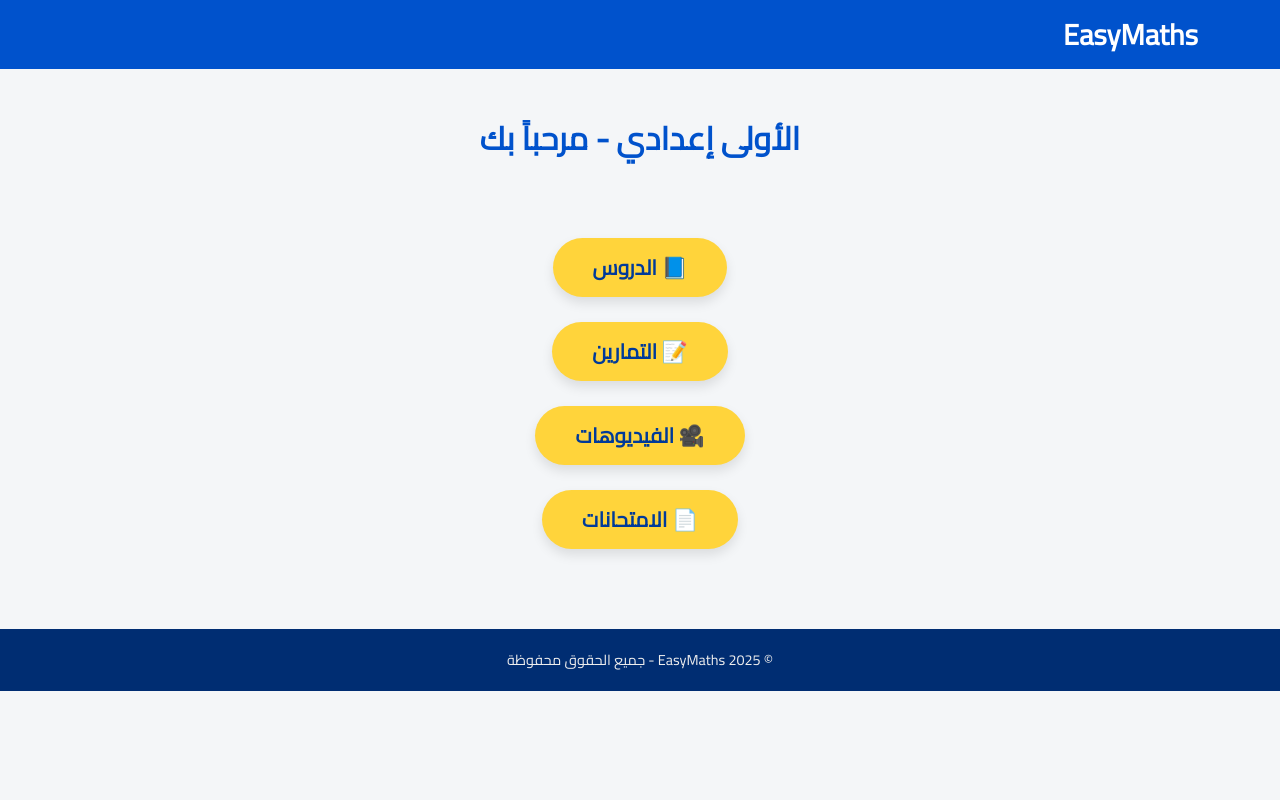
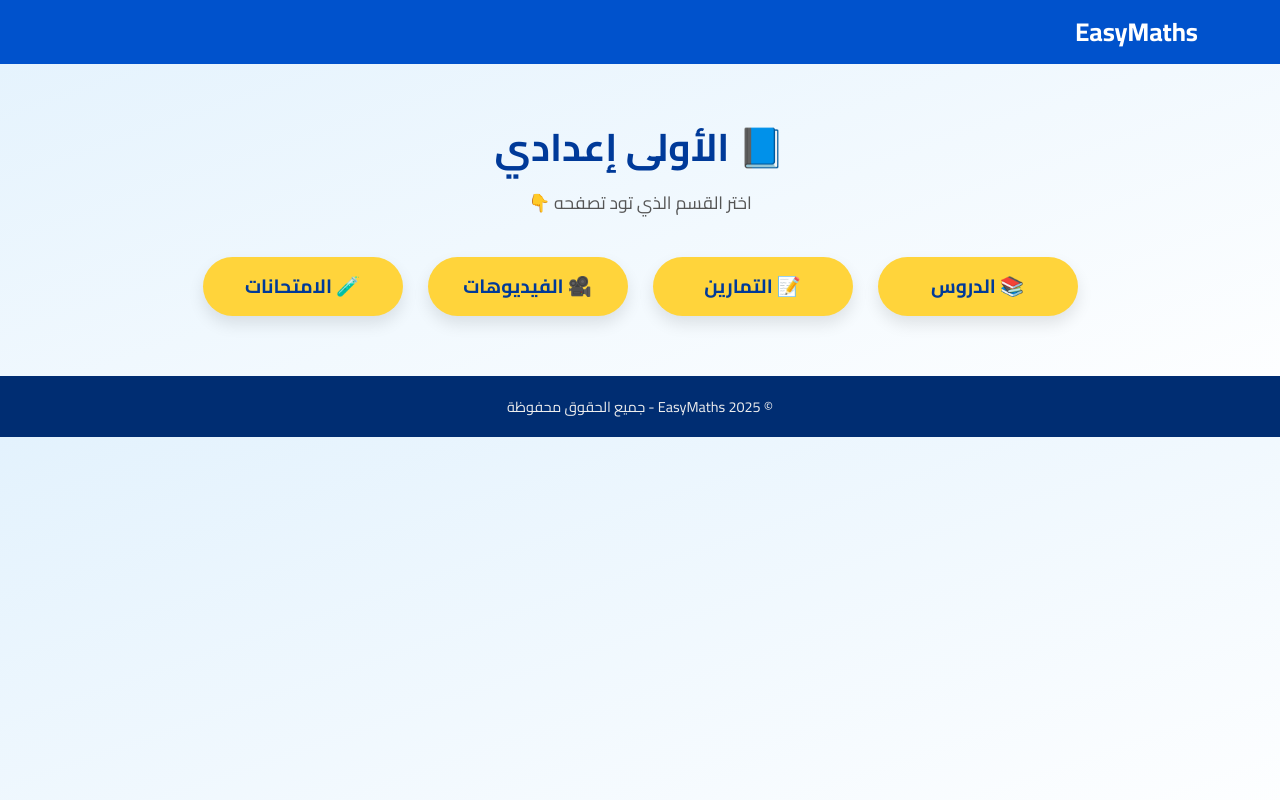
Before and after one commit to AbdelAzizMaatallah/EasyMaths, a plain HTML site: page college1-home.html in a window 1280 px wide. Drawn offline with nearby package versions, Linux system fonts and the light colour scheme.

Commit message:
Update college1-home.html

```diff
--- a/college1-home.html
+++ b/college1-home.html
@@ -4,57 +4,74 @@
   <meta charset="UTF-8" />
   <meta name="viewport" content="width=device-width, initial-scale=1" />
   <title>الأولى إعدادي - EasyMaths</title>
-  <link href="https://cdn.jsdelivr.net/npm/bootstrap@5.3.0/dist/css/bootstrap.rtl.min.css" rel="stylesheet" />
-  <link href="https://fonts.googleapis.com/css2?family=Cairo&display=swap" rel="stylesheet" />
+  <link href="https://cdn.jsdelivr.net/npm/bootstrap@5.3.0/dist/css/bootstrap.rtl.min.css" rel="stylesheet">
+  <link href="https://fonts.googleapis.com/css2?family=Cairo:wght@400;700&display=swap" rel="stylesheet">
   <style>
     body {
       font-family: 'Cairo', sans-serif;
-      background-color: #f4f6f8;
+      background: linear-gradient(to bottom right, #e3f2fd, #ffffff);
       color: #333;
+      margin: 0;
     }
     nav.navbar {
       background-color: #0052cc;
     }
-    nav.navbar a.navbar-brand {
-      font-weight: 700;
-      font-size: 1.8rem;
+    .navbar-brand {
       color: #fff !important;
+      font-weight: bold;
+      font-size: 1.6rem;
     }
-    .main-buttons {
-      max-width: 700px;
-      margin: 80px auto;
+    .container-box {
+      text-align: center;
+      padding: 60px 20px;
+    }
+    .container-box h1 {
+      color: #003a99;
+      font-weight: 800;
+      margin-bottom: 20px;
+      font-size: 2.4rem;
+    }
+    .container-box p {
+      font-size: 1.1rem;
+      color: #555;
+      margin-bottom: 40px;
+    }
+    .section-links {
       display: flex;
-      flex-direction: column;
+      flex-wrap: wrap;
+      justify-content: center;
       gap: 25px;
-      align-items: center;
     }
-    .main-buttons a {
+    .section-button {
       background-color: #ffd43b;
       color: #003a99;
-      font-weight: 700;
-      padding: 14px 40px;
-      font-size: 1.3rem;
+      font-weight: bold;
+      padding: 15px 30px;
+      font-size: 1.2rem;
+      border-radius: 30px;
       text-decoration: none;
-      border-radius: 30px;
-      box-shadow: 0 6px 12px rgba(0, 0, 0, 0.1);
-      transition: background-color 0.3s ease;
+      transition: 0.3s ease;
+      box-shadow: 0 8px 16px rgba(0,0,0,0.1);
+      min-width: 200px;
     }
-    .main-buttons a:hover {
+    .section-button:hover {
       background-color: #e6c432;
-    }
-    h2.title {
-      text-align: center;
-      margin-top: 50px;
-      font-weight: 700;
-      color: #0052cc;
+      transform: translateY(-3px);
     }
     footer {
       background-color: #002d72;
       color: #eee;
-      padding: 20px 0;
       text-align: center;
+      padding: 20px;
       font-size: 0.9rem;
-      margin-top: 80px;
+    }
+    @media (max-width: 600px) {
+      .container-box h1 {
+        font-size: 1.8rem;
+      }
+      .section-button {
+        width: 90%;
+      }
     }
   </style>
 </head>
@@ -66,18 +83,22 @@
   </div>
 </nav>
 
-<h2 class="title">الأولى إعدادي - مرحباً بك</h2>
+<div class="container-box">
+  <h1>📘 الأولى إعدادي</h1>
+  <p>اختر القسم الذي تود تصفحه 👇</p>
 
-<div class="main-buttons">
-  <a href="dros-1ac.html">📘 الدروس</a>
-  <a href="tamarin-1ac.html">📝 التمارين</a>
-  <a href="videos-1ac.html">🎥 الفيديوهات</a>
-  <a href="imti7anat-1ac.html">📄 الامتحانات</a>
+  <div class="section-links">
+    <a href="dros-1ac.html" class="section-button">📚 الدروس</a>
+    <a href="tamarin-1ac.html" class="section-button">📝 التمارين</a>
+    <a href="videos-1ac.html" class="section-button">🎥 الفيديوهات</a>
+    <a href="imti7anat-1ac.html" class="section-button">🧪 الامتحانات</a>
+  </div>
 </div>
 
 <footer>
   &copy; 2025 EasyMaths - جميع الحقوق محفوظة
 </footer>
 
+<script src="https://cdn.jsdelivr.net/npm/bootstrap@5.3.0/dist/js/bootstrap.bundle.min.js"></script>
 </body>
 </html>
```
